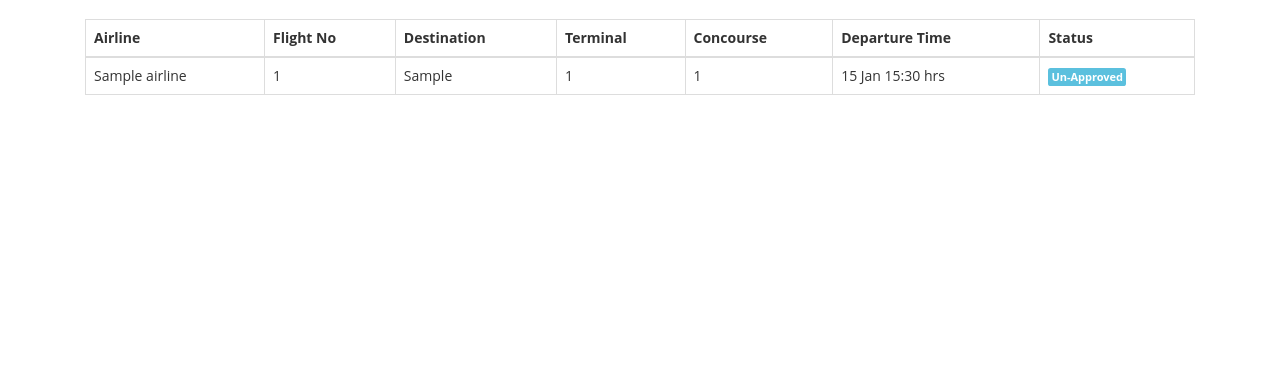
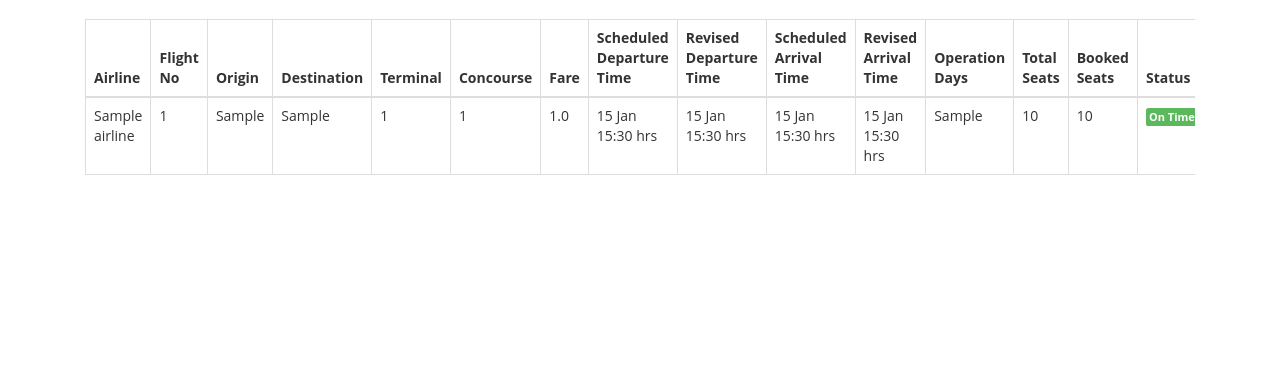
Before and after one commit to LockednKoded/ats, a Django app: page /flights/1/ in a window 1280 px wide. Shown: the part 51-425 px from the top of the page. Run offline with Django 3.2, Linux system fonts and the light colour scheme; tables that the repository leaves empty hold one stand-in row (values such as "Sample post"); some libraries are stand-ins or nearby versions.

Commit message:
more detailed detail_view
displays all the details ofa flight on clicking

```diff
--- a/src/templates/flight_info/detail_flights.html
+++ b/src/templates/flight_info/detail_flights.html
@@ -21,10 +21,18 @@
                                 <thead>
                                     <th>Airline</th>
                                     <th>Flight No</th>
+                                    <th>Origin</th>
                                     <th>Destination</th>
                                     <th>Terminal</th>
                                     <th>Concourse</th>
-                                    <th>Departure Time</th>
+                                    <th>Fare</th>
+                                    <th>Scheduled Departure Time</th>
+                                    <th>Revised Departure Time</th>
+                                    <th>Scheduled Arrival Time</th>
+                                    <th>Revised Arrival Time</th>
+                                    <th>Operation Days</th>
+                                    <th>Total Seats</th>
+                                    <th>Booked Seats</th>
                                     <th>Status</th>
                                 </thead>
                                 <tbody>
@@ -32,13 +40,21 @@
                                     <tr class=>
                                         <td>{{ post.airline.name }}</td>
                                         <td>{{ post.flight_no }}</td>
+                                        <td>{{ post.origin }}</td>
                                         <td>{{ post.destination }}</td>
                                         <td>{{ post.terminal }}</td>
                                         <td>{{ post.concourse }}</td>
+                                        <td>{{ post.fare }}</td>
+                                        <td>{{ post.scheduled_departure|date:'d M H:i' }} hrs</td>
                                         <td>{{ post.revised_departure|date:'d M H:i' }} hrs</td>
+                                        <td>{{ post.scheduled_arrival|date:'d M H:i' }} hrs</td>
+                                        <td>{{ post.revised_arrival|date:'d M H:i' }} hrs</td>
+                                        <td>{{ post.operation_days }}</td>
+                                        <td>{{ post.total_seats }}</td>
+                                        <td>{{ post.booked_seats }}</td>
                                         <td>
-                                            {% if flight.approved_plan == True %}
-                                                {% if flight.revised_departure == flight.scheduled_departure %}
+                                            {% if post.approved_plan == True %}
+                                                {% if post.revised_departure == post.scheduled_departure %}
                                                     <div class="label label-success"><span>On Time</span></div>
                                                 {% else %}
                                                     <div class="label label-warning"><span>Delayed</span></div>
```
